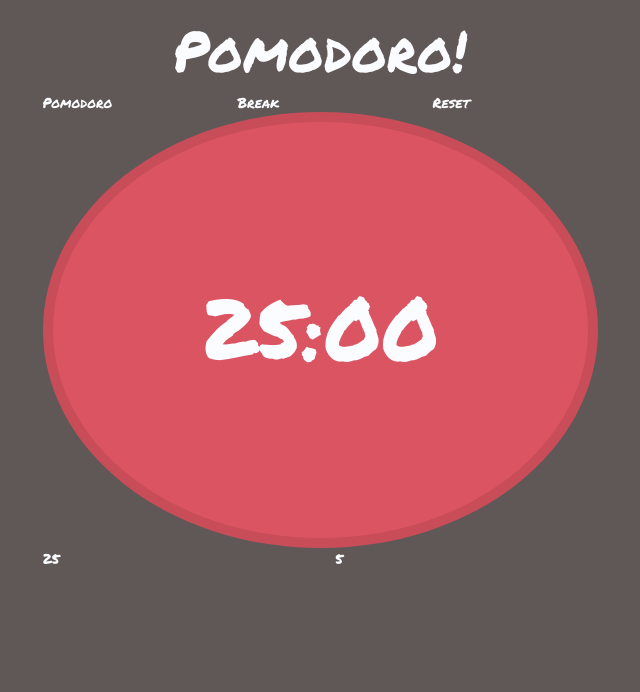
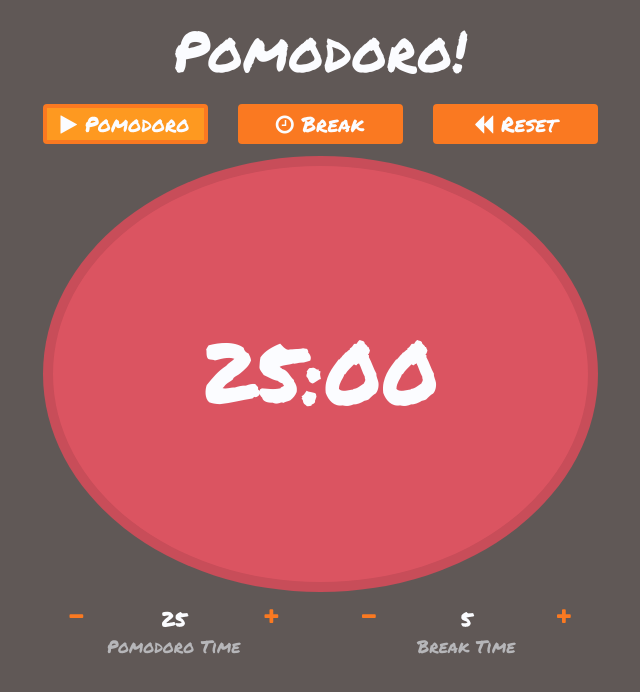
Before and after one commit to alexgladd/fcc-pomodoro, a plain HTML site: page index.html in a window 1280 px wide. Shown: the whole page, without its empty margins (320-960 px from the left). Drawn offline with nearby package versions, Linux system fonts and the light colour scheme.

Commit message:
Layout controls and settings

```diff
--- a/css/application.css
+++ b/css/application.css
@@ -32,3 +32,39 @@ h1 {
   margin-top: -0.75em;
   font-size: 6em;
 }
+
+#controls {
+  margin-bottom: 12px;
+}
+
+#settings {
+  margin-top: 12px;
+  font-size: 1.25em;
+}
+
+.pomodoro-btn {
+  display: block;
+  width: 100%;
+  font-size: 1.5em;
+  background-color: #FA7921;
+  border: 4px solid #FA7921;
+  border-radius: 4px;
+  margin-top: 12px;
+}
+
+.pomodoro-btn-active {
+  background-color: #FE9920;
+  border: 4px solid #FA7921;
+}
+
+.pomodoro-setting {
+  font-size: 1.2em;
+}
+
+.setting-btn {
+  color: #FA7921;
+}
+
+.setting-label {
+  color: #B6B6B9;
+}
--- a/index.html
+++ b/index.html
@@ -21,17 +21,23 @@
     </div>
 
     <!-- controls -->
-    <div class="row">
+    <div id="controls" class="row">
       <div class="col-xs-12 col-sm-10 col-md-8 col-lg-6 col-sm-offset-1 col-md-offset-2 col-lg-offset-3">
         <div class="row">
-          <div class="col-xs-4">
-            Pomodoro
+          <div class="col-xs-6 col-sm-4">
+            <button id="btn-pomodoro" type="button" class="pomodoro-btn pomodoro-btn-active">
+              <i class="fa fa-play"></i> Pomodoro
+            </button>
           </div>
-          <div class="col-xs-4">
-            Break
+          <div class="col-xs-6 col-sm-4">
+            <button id="btn-pomodoro" type="button" class="pomodoro-btn">
+              <i class="fa fa-clock-o"></i> Break
+            </button>
           </div>
-          <div class="col-xs-4">
-            Reset
+          <div class="col-xs-6 col-sm-4 col-xs-offset-3 col-sm-offset-0">
+            <button id="btn-pomodoro" type="button" class="pomodoro-btn">
+              <i class="fa fa-backward"></i> Reset
+            </button>
           </div>
         </div>
       </div>
@@ -49,14 +55,28 @@
     </div>
 
     <!-- settings -->
-    <div class="row">
+    <div id="settings" class="row">
       <div class="col-xs-12 col-sm-10 col-md-8 col-lg-6 col-sm-offset-1 col-md-offset-2 col-lg-offset-3">
         <div class="row">
           <div class="col-xs-6">
-            25
+            <div class="row">
+              <div id="pomodoro-minus" class="col-xs-4 text-center setting-btn"><i class="fa fa-minus"></i></div>
+              <div id="pomodoro-duration" class="col-xs-4 text-center pomodoro-setting">25</div>
+              <div id="pomodoro-plus" class="col-xs-4 text-center setting-btn"><i class="fa fa-plus"></i></div>
+            </div>
+            <div class="row">
+              <div class="col-xs-12 text-center setting-label">Pomodoro Time</div>
+            </div>
           </div>
           <div class="col-xs-6">
-            5
+            <div class="row">
+              <div id="break-minus" class="col-xs-4 text-center setting-btn"><i class="fa fa-minus"></i></div>
+              <div id="break-duration" class="col-xs-4 text-center pomodoro-setting">5</div>
+              <div id="break-plus" class="col-xs-4 text-center setting-btn"><i class="fa fa-plus"></i></div>
+            </div>
+            <div class="row">
+              <div class="col-xs-12 text-center setting-label">Break Time</div>
+            </div>
           </div>
         </div>
       </div>
```
